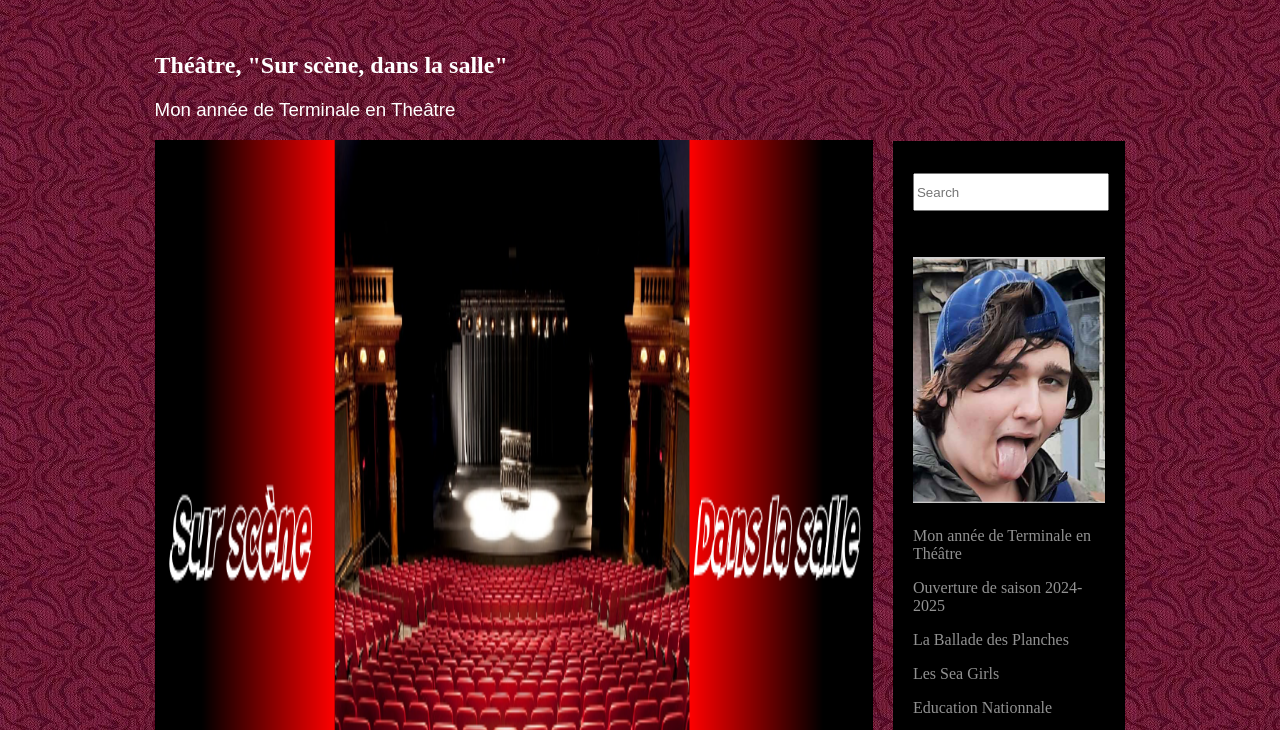
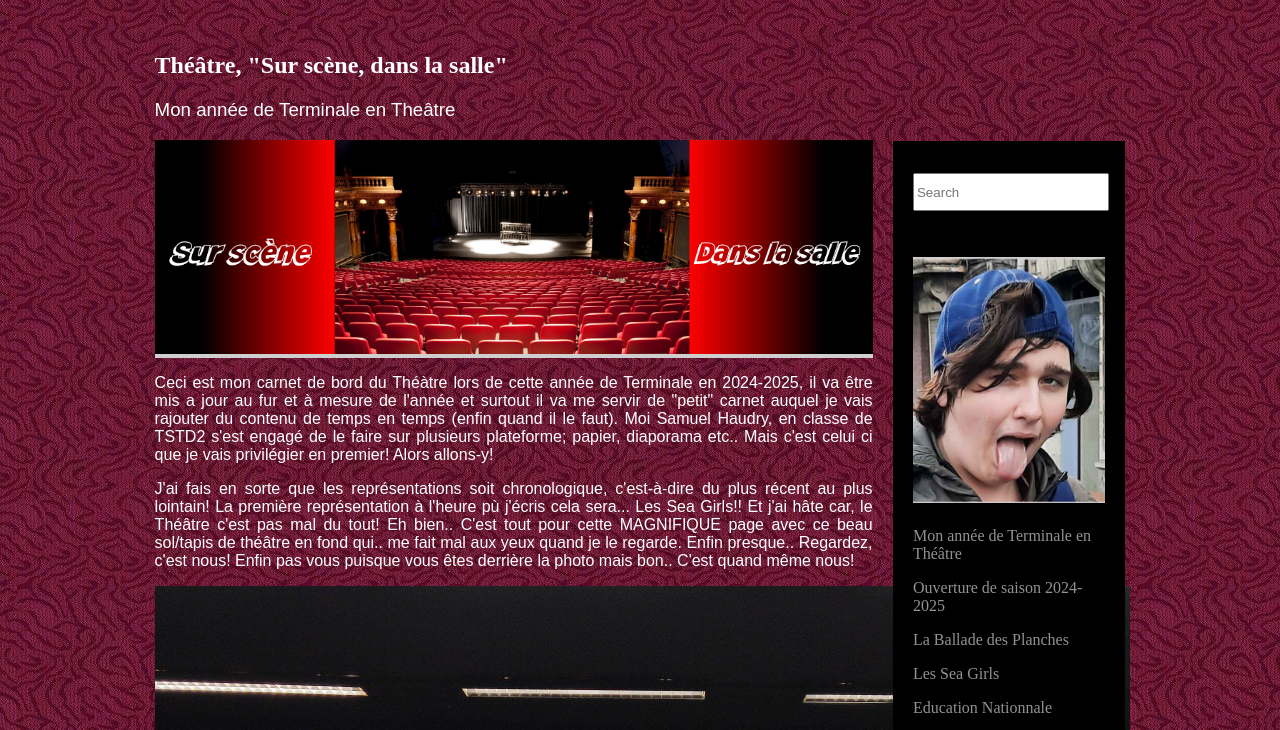
Before and after one commit to Site2Theatre/Site2Theatre.github.io, a plain HTML site: page index.html in a window 1280 px wide. Shown: the part 59-789 px from the top of the page. Drawn offline with Linux system fonts and the light colour scheme.

Commit message:
Update index.html
Signed-off-by: Site2Theatre <Site2theatre@gmail.com>

```diff
--- a/index.html
+++ b/index.html
@@ -33,7 +33,7 @@ body {
     ****************************************************************************-->
       <h1><!-- Blog title -->Théâtre, "Sur scène, dans la salle"</h1>
       <h3><!-- Tagline -->Mon année de Terminale en Theâtre</h3>
-      <div id="bannerImage"><img src="BlogPostAssets/images/Theatre.png"  width="1000" height="750" alt=""/></div>
+      <div id="bannerImage"><img src="BlogPostAssets/images/Theatre.png" alt=""/></div>
       <p>Ceci est mon carnet de bord du Théàtre lors de cette année de Terminale en 2024-2025, il va être mis a jour au fur et à mesure de l'année et surtout il va me servir de "petit" carnet auquel je vais rajouter du contenu de temps en temps (enfin quand il le faut). Moi Samuel Haudry, en classe de TSTD2 s'est engagé de le faire sur plusieurs plateforme; papier, diaporama etc.. Mais c'est celui ci que je vais privilégier en premier! Alors allons-y! </p>
       <p>J'ai fais en sorte que les représentations soit chronologique, c'est-à-dire du plus récent au plus lointain! La première représentation à l'heure pù j'écris cela sera... Les Sea Girls!! Et j'ai hâte car, le Théâtre c'est pas mal du tout! Eh bien.. C'est tout pour cette MAGNIFIQUE page avec ce beau sol/tapis de théâtre en fond qui.. me fait mal aux yeux quand je le regarde. Enfin presque.. Regardez, c'est nous! Enfin pas vous puisque vous êtes derrière la photo mais bon.. C'est quand même nous!</p>
 		<center><img src="BlogPostAssets/images/thatre1.jpg" width="975" height="750" alt=""/></center>
```
